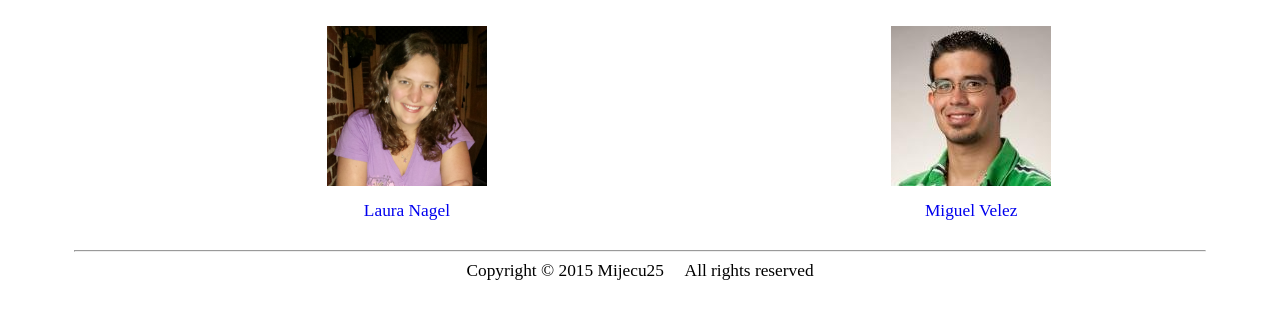
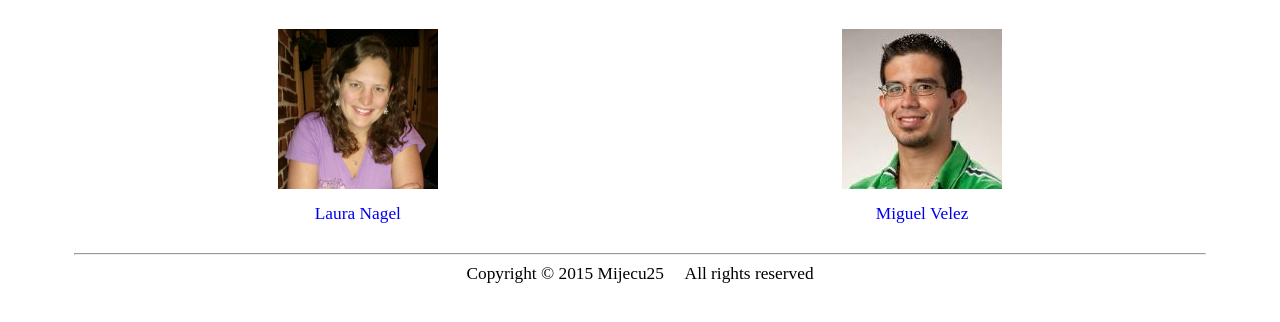
Before and after one commit to mijecu25/web, a plain HTML site: page team/index.html in a window 1280 px wide. Shown: the part 136-458 px from the top of the page. Drawn offline with Linux system fonts and the light colour scheme.

Commit message:
Make team members center with the page
Created a table below the team's landing page so that the team members
are centered with the screen.

```diff
--- a/team/index.html
+++ b/team/index.html
@@ -43,7 +43,9 @@
                                 </div>
                             </td>
                         </tr>
+                    </table>
 
+                    <table class="body-table center">
                         <tr>
                             <td class="team">
                                 <figure>
```
